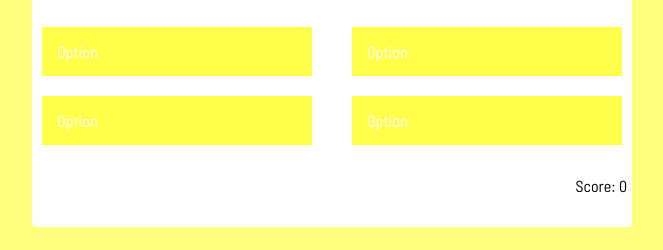
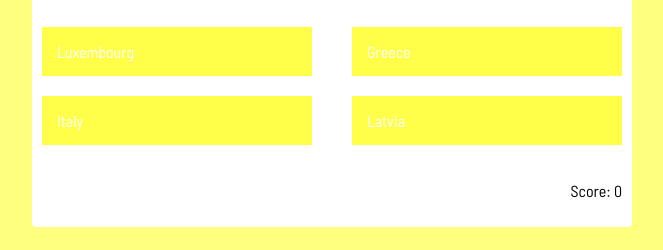
Before and after one commit to green-nisaba/js-milestone-project, a plain HTML site: page index.html in a window 1280 px wide. Shown: the part 273-523 px from the top of the page, 308-971 px from the left. Drawn offline with Linux system fonts and the light colour scheme.

Commit message:
Add shoQuiz function to show questions

```diff
--- a/assets/css/styles.css
+++ b/assets/css/styles.css
@@ -49,5 +49,5 @@ margin: 10px;
 
 .app-bottom {
     float: right;
-    margin: 5px;
+    margin: 10px;
 }
--- a/assets/js/script.js
+++ b/assets/js/script.js
@@ -45,3 +45,26 @@ let questionsRange = [
       correctA: 1
     }
   ];
+
+  let ongoingQuiz = 0;
+
+const opt1 = document.getElementById("option1");
+const opt2 = document.getElementById("option2");
+const opt3 = document.getElementById("option3");
+const opt4 = document.getElementById("option4");
+
+
+
+function showQuiz() {
+  let quest = questionsRange[ongoingQuiz];
+  document.getElementById("question-image").innerHTML =
+    "<img src=" + quest.questionImage + ">";
+  opt1.innerHTML = quest.answer1;
+  opt2.innerHTML = quest.answer2;
+  opt3.innerHTML = quest.answer3;
+  opt4.innerHTML = quest.answer4;
+}
+
+
+
+showQuiz();
--- a/index.html
+++ b/index.html
@@ -18,7 +18,7 @@
 </div>
     <div class="answers">
         <ul class="answers-range">
-            <li id="option1">Option</li>
+            <li id="option1" onClick="verifyAnswer()">Option</li>
             <li id="option2">Option</li>
             <li id="option3">Option</li>
             <li id="option4">Option</li>
```
